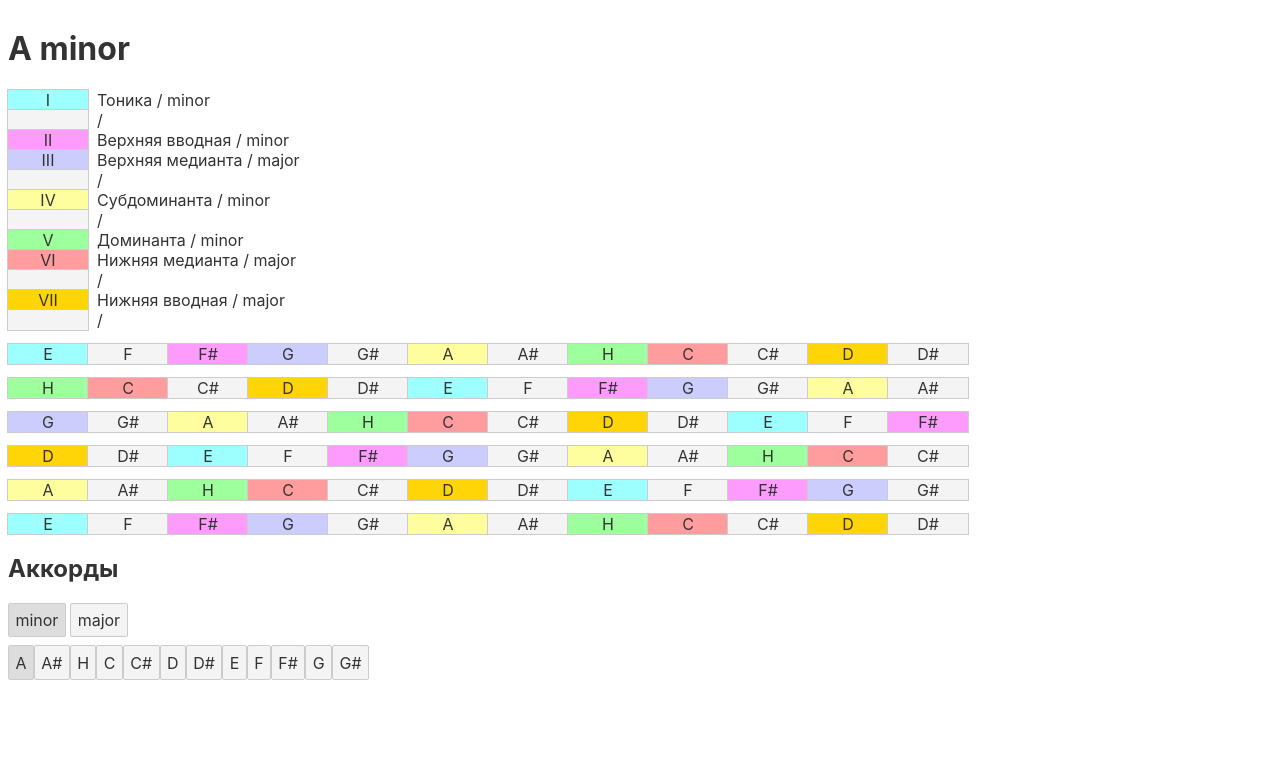
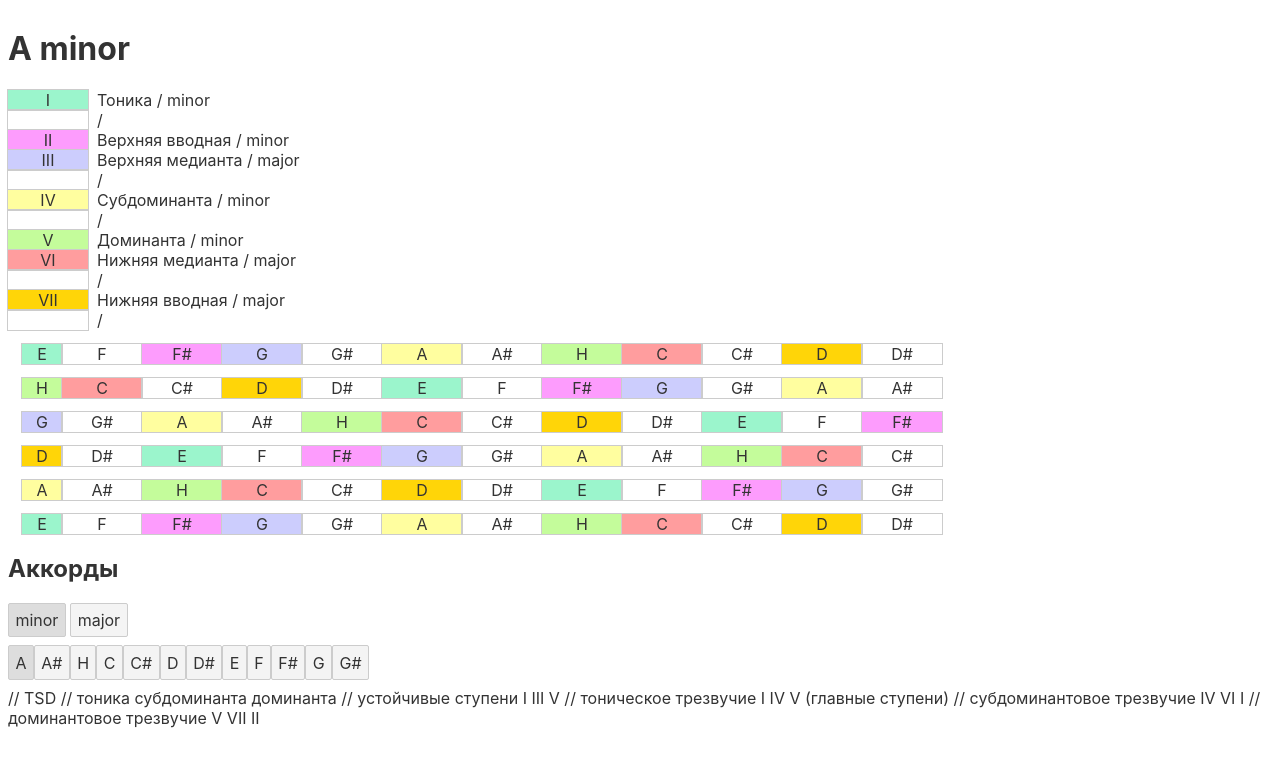
Before and after one commit to scoutrul/svelte-chords, a Svelte app: page / in a window 1280 px wide. Shown: the top 766 px of the page. Built offline with nearby package versions, Linux system fonts and the light colour scheme.

Commit message:
переиспользование стилей

```diff
--- a/src/App.svelte
+++ b/src/App.svelte
@@ -1,4 +1,4 @@
-<Gamma />
+<Gamma {state} />
 
 <script>
   import Gamma from "./Gamma/index.svelte";
@@ -9,11 +9,11 @@
     lads: [
       {
         name: "minor",
-        hamma: [2, 1, 2, 2, 1, 2, 2]
+        gamma: [2, 1, 2, 2, 1, 2, 2]
       },
       {
         name: "major",
-        hamma: [2, 2, 1, 2, 2, 2, 1]
+        gamma: [2, 2, 1, 2, 2, 2, 1]
       }
     ],
     currentChord: "A",
@@ -265,11 +265,11 @@
       ]
     }
   };
-  window.state = state;
 </script>
 
-<style>
-  h1 {
-    color: purple;
-  }
-</style>
+// TSD
+// тоника субдоминанта доминанта
+// устойчивые ступени I III V
+// тоническое трезвучие I IV V (главные ступени)
+// субдоминантовое трезвучие IV VI I
+// доминантовое трезвучие V VII II
--- a/src/Gamma/ControlButtons.svelte
+++ b/src/Gamma/ControlButtons.svelte
@@ -11,7 +11,7 @@
 
 <script>
     import emotion from 'emotion/dist/emotion.umd.min.js';
-    let state = window.state;
+    export let state;
 
     const { css } = emotion;
 
@@ -36,13 +36,6 @@
         state.currentChord = chord;
     };
 
-
-// TSD
-// тоника субдоминанта доминанта
-// устойчивые ступени I III
-// тоническое трезвучие I IV V (главные ступени)
-// субдоминантовое трезвучие IV VI I
-// доминантовое трезвучие V VII II
 </script>
 
 <style>
--- a/src/Gamma/GuitarString.svelte
+++ b/src/Gamma/GuitarString.svelte
@@ -1,45 +1,21 @@
-<div class="steps">
-    {@html renderString(key, offset)}
-</div>
+{@html renderString(key, offset)}
 
 <script>
-    import emotion from 'emotion/dist/emotion.umd.min.js';
-
-    let state = window.state;
+    import { steps__styles, steps__cell, steps__first, steps__container } from '~/styles/index.js';
+    import { getStepStyles } from '~/styles/index.js';
+    export let state;
     export let key;
     export let offset;
-
-    const { css } = emotion;
-    const steps__cell = css`
-        display: flex;
-        align-content: center;
-        justify-content: center;
-        width: 80px;
-        background: #F4F4F4;
-        outline: 1px solid #ccc;
-    `;
-
-    const stepStyles = {
-        I: css`background: #9dfffe`,
-        II: css`background: #fd9cfd`,
-        III: css`background: #cccdfd`,
-        IV: css`background: #fffe9f`,
-        V: css`background: #9eff9d`,
-        VI: css`background: #ff9d9e`,
-        VII: css`background: #ffd508`,
-    };
 
     $: findKey = (key, order) => {
         let harmony = [...state.harmony, ...state.harmony];
         let indexOf = harmony.indexOf(key);
         return harmony[--order + indexOf];
     };
-    $: getStepStyles = (roman) => {
-        return stepStyles[roman];
-    };
+
     $: renderString = (key = 'A', stepOffset = 1) => {
         let steps = [];
-        if (state.currentLad === 'minor') {
+        if (state.currentLad === 'minor') {// TODO
             steps = [...state.steps.minor];
         }
         else {
@@ -50,13 +26,17 @@
         let shifted ;
         for(let i = allHalfs*2; i >= allHalfs - stepOffset; i--){
             shifted = steps.shift();
-            steps = [...steps, shifted];
+            steps = [...steps, shifted]
         }
 
         let string = '';
+        let first = true;
+            string += `<div class="${steps__container}">`;
         for (let step of steps) {
-            string += `<div class="${steps__cell} ${getStepStyles(step.roman)}">${findKey(key, step.order)}</div>`;
+            string += `<div class="${steps__cell} ${getStepStyles(step.roman)} ${first ? steps__first : '' }">${findKey(key, step.order)}</div>`;
+            first = false;
         }
+        string += '</div>'
         return string
     }
 
@@ -64,9 +44,4 @@
 
 <style>
 
-.steps {
-    display: flex;
-    margin: 14px 0;
-}
-
 </style>
--- a/src/Gamma/MetaInfo.svelte
+++ b/src/Gamma/MetaInfo.svelte
@@ -1,8 +1,8 @@
 <div>
-    <h1>{window.state.currentChord} {window.state.currentLad}</h1>
+    <h1>{state.currentChord} {state.currentLad}</h1>
 
-    {#each window.state.steps[window.state.currentLad] as step}
-        <div class="alias">
+    {#each state.steps[state.currentLad] as step}
+        <div style="display: flex">
             <div class="{steps__cell} {getStepStyles(step.roman)}" >{step.roman}</div>
             <div>&nbsp; {step.name} / {step.type}</div>
         </div>
@@ -12,43 +12,10 @@
 <script>
 
     import emotion from 'emotion/dist/emotion.umd.min.js';
+    import { getStepStyles, steps__cell, stepStyles } from '~/styles/index.js';
+    export let state;
 
-    const { css } = emotion;
-    const steps__cell = css`
-        display: flex;
-        align-content: center;
-        justify-content: center;
-        width: 80px;
-        background: #F4F4F4;
-        outline: 1px solid #ccc;
-    `;
-
-    const stepStyles = {
-        I: css`background: #9dfffe`,
-        II: css`background: #fd9cfd`,
-        III: css`background: #cccdfd`,
-        IV: css`background: #fffe9f`,
-        V: css`background: #9eff9d`,
-        VI: css`background: #ff9d9e`,
-        VII: css`background: #ffd508`,
-    };
-
-    function getStepStyles(roman) {
-        return stepStyles[roman];
-    };
-
-// TSD
-// тоника субдоминанта доминанта
-// устойчивые ступени I III V
-// тоническое трезвучие I IV V (главные ступени)
-// субдоминантовое трезвучие IV VI I
-// доминантовое трезвучие V VII II
 </script>
 
 <style>
-
-.alias {
-    display: flex;
-}
-
 </style>
--- a/src/Gamma/index.svelte
+++ b/src/Gamma/index.svelte
@@ -1,88 +1,24 @@
 <div>
-    <MetaInfo/>
+    <MetaInfo {state}/>
 
-    <GuitarString key="E" offset="6"/>
-    <GuitarString key="E" offset="13"/>
-    <GuitarString key="E" offset="9"/>
-    <GuitarString key="E" offset="16"/>
-    <GuitarString key="E" offset="11"/>
-    <GuitarString key="E" offset="6"/>
+    <GuitarString {state} key="E" offset="6"/>
+    <GuitarString {state} key="E" offset="13"/>
+    <GuitarString {state} key="E" offset="9"/>
+    <GuitarString {state} key="E" offset="16"/>
+    <GuitarString {state} key="E" offset="11"/>
+    <GuitarString {state} key="E" offset="6"/>
 
     <ControlButtons {state}/>
 </div>
 <script>
 
-    import GuitarString from '~/Gamma/GuitarString.svelte';
+    import GuitarString from './GuitarString.svelte';
     import ControlButtons from './ControlButtons.svelte';
     import MetaInfo from './MetaInfo.svelte';
-    import emotion from 'emotion/dist/emotion.umd.min.js';
-    let state = window.state;
-    const { css } = emotion;
-    const steps__cell = css`
-        display: flex;
-        align-content: center;
-        justify-content: center;
-        width: 80px;
-        background: #F4F4F4;
-        outline: 1px solid #ccc;
-    `;
-    const steps__cell_blank = css`
-            background: #FFF;
-        `;
 
-    const stepStyles = {
-        I: css`background: #9dfffe`,
-        II: css`background: #fd9cfd`,
-        III: css`background: #cccdfd`,
-        IV: css`background: #fffe9f`,
-        V: css`background: #9eff9d`,
-        VI: css`background: #ff9d9e`,
-        VII: css`background: #ffd508`,
-    };
-    $: getChordButtonStyles = (chord) => {
-        if(chord === state.currentChord) {
-            return css`
-                background: #DDD;
-            `
-        }
-    };
-    $: getLadButtonStyle = (lad) => {
-        if(lad === state.currentLad) {
-            return css`
-                background: #DDD;
-            `
-        }
-        return css``
-    };
+    export let state;
 
-    function onChangeLad(e, lad) {
-        state.currentLad = lad;
-    };
-    function onChangeChord(e, chord) {
-        state.currentChord = chord;
-    };
-
-    $: findKey = (key, order) => {
-        let harmony = [...state.harmony, ...state.harmony];
-        let indexOf = harmony.indexOf(key);
-        return harmony[--order + indexOf];
-    };
-    function getStepStyles(roman) {
-        return stepStyles[roman];
-    };
-
-// TSD
-// тоника субдоминанта доминанта
-// устойчивые ступени I III V
-// тоническое трезвучие I IV V (главные ступени)
-// субдоминантовое трезвучие IV VI I
-// доминантовое трезвучие V VII II
 </script>
 
 <style>
-
-.alias {
-    display: flex;
-}
-
 </style>
--- a/src/main.js
+++ b/src/main.js
@@ -2,9 +2,6 @@ import App from './App.svelte';
 
 const app = new App({
 	target: document.body,
-	props: {
-		name: 'world'
-	}
 });
 
 export default app;
--- /dev/null
+++ b/src/styles/index.js
@@ -0,0 +1,31 @@
+import emotion from 'emotion/dist/emotion.umd.min.js';
+const { css } = emotion;
+
+export const steps__styles = {
+    'I': css`background: #9bf5cc`,
+    'II': css`background: #fd9cfd`,
+    III: css`background: #cccdfd`,
+    IV: css`background: #fffe9f`,
+    V: css`background: #c4fc9b`,
+    VI: css`background: #ff9d9e`,
+    VII: css`background: #ffd508`,
+};
+export const steps__cell = css`
+    display: flex;
+    align-content: center;
+    justify-content: center;
+    width: 80px;
+    // background: #F4F4F4;
+    outline: 1px solid #ccc;
+`;
+export const steps__first = css`
+    width: 40px;
+`;
+export const steps__container = css`
+    display: flex;
+    margin: 14px;
+`;
+
+export const getStepStyles = (roman) => {
+    return steps__styles[roman];
+};
```
